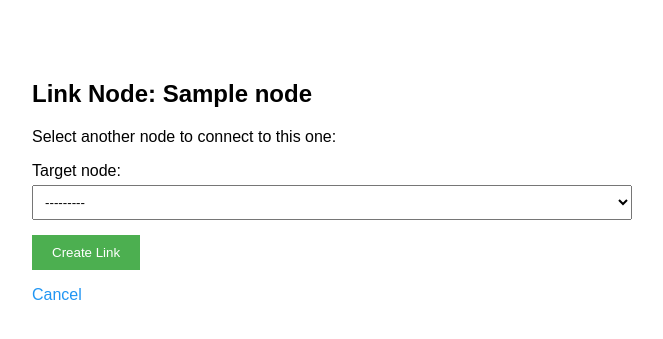
After one commit to Jsfddq/ThoughtChain-Dicdiquin-Joshua-G8, a Django app: page /nodes/link/1/ in a window 1280 px wide. The commit adds this page. Shown: the top 339 px of the page, without its empty margins (308-971 px from the left). Run offline with Django 5.2, Linux system fonts and the light colour scheme; a user stored in the database is signed in; tables that the repository leaves empty hold one stand-in row (values such as "Sample post").

Commit message:
Add node linking feature with unique constraint validation

```diff
--- a/thoughts/forms.py
+++ b/thoughts/forms.py
@@ -1,5 +1,5 @@
 from django import forms
-from .models import Node
+from .models import Node, NodeLink
 
 class NodeForm(forms.ModelForm):
     class Meta:
@@ -8,3 +8,27 @@ class NodeForm(forms.ModelForm):
         widgets = {
             'description': forms.Textarea(attrs={'rows': 4}),
         }
+
+class NodeLinkForm(forms.ModelForm):
+    class Meta:
+        model = NodeLink
+        fields = ['target_node']
+
+    def __init__(self, *args, **kwargs):
+        user = kwargs.pop('user', None)
+        source_node = kwargs.pop('source_node', None)
+        super(NodeLinkForm, self).__init__(*args, **kwargs)
+
+        if user is not None and source_node is not None:
+            # 1. Get nodes owned by this user
+            # 2. Exclude the source node itself (can't link to itself)
+            # 3. Exclude nodes that are already linked (outgoing_links)
+            existing_links = source_node.outgoing_links.values_list('target_node_id', flat=True)
+
+            self.fields['target_node'].queryset = Node.objects.filter(
+                user=user
+            ).exclude(
+                pk=source_node.pk
+            ).exclude(
+                pk__in=existing_links
+            )
--- a/thoughts/models.py
+++ b/thoughts/models.py
@@ -23,3 +23,15 @@ class NodeTag(models.Model):
 
     class Meta:
         unique_together = ('node', 'tag')
+
+class NodeLink(models.Model):
+    source_node = models.ForeignKey(Node, on_delete=models.CASCADE, related_name='outgoing_links')
+    target_node = models.ForeignKey(Node, on_delete=models.CASCADE, related_name='incoming_links')
+    created_at = models.DateTimeField(auto_now_add=True)
+
+    class Meta:
+        # This prevents linking the exact same pair twice
+        unique_together = ('source_node', 'target_node')
+
+    def __str__(self):
+        return f"{self.source_node.title} -> {self.target_node.title}"
--- /dev/null
+++ b/thoughts/templates/thoughts/link_node.html
@@ -0,0 +1,12 @@
+{% extends "base.html" %}
+{% block content %}
+  <h2>Link Node: {{ source_node.title }}</h2>
+  <p>Select another node to connect to this one:</p>
+
+  <form method="post">
+    {% csrf_token %}
+    {{ form.as_p }}
+    <button type="submit">Create Link</button>
+  </form>
+  <p><a href="{% url 'node_list' %}">Cancel</a></p>
+{% endblock %}
--- a/thoughts/urls.py
+++ b/thoughts/urls.py
@@ -6,4 +6,5 @@ urlpatterns = [
     path('create/', views.node_create, name='node_create'),
     path('update/<int:pk>/', views.node_update, name='node_update'),
     path('delete/<int:pk>/', views.node_delete, name='node_delete'),
+    path('link/<int:pk>/', views.link_node, name='link_node'),
 ]
--- a/thoughts/views.py
+++ b/thoughts/views.py
@@ -1,8 +1,8 @@
 from django.shortcuts import render, redirect, get_object_or_404
 from django.contrib.auth.decorators import login_required
 from django.contrib import messages
-from .models import Node
-from .forms import NodeForm
+from .models import Node, NodeLink
+from .forms import NodeForm, NodeLinkForm
 
 @login_required
 def node_list(request):
@@ -48,3 +48,21 @@ def node_delete(request, pk):
         messages.success(request, 'Node deleted!')
         return redirect('node_list')
     return render(request, 'thoughts/node_confirm_delete.html', {'node': node})
+
+@login_required
+def link_node(request, pk):
+    # Get the source node, ensuring the user owns it
+    source_node = get_object_or_404(Node, pk=pk, user=request.user)
+
+    if request.method == 'POST':
+        form = NodeLinkForm(request.POST, user=request.user, source_node=source_node)
+        if form.is_valid():
+            link = form.save(commit=False)
+            link.source_node = source_node
+            link.save()
+            messages.success(request, 'Node linked successfully!')
+            return redirect('node_list')
+    else:
+        form = NodeLinkForm(user=request.user, source_node=source_node)
+
+    return render(request, 'thoughts/link_node.html', {'form': form, 'source_node': source_node})
```
Also changed, not shown: thoughts/templates/thoughts/node_list.html (+14 -0 lines), thoughts/migrations/0002_nodelink.py (added).
